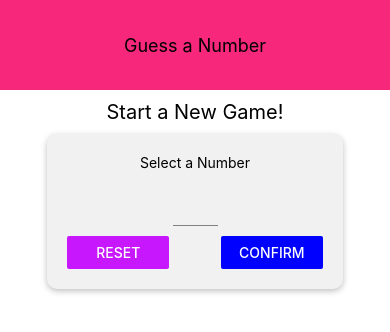
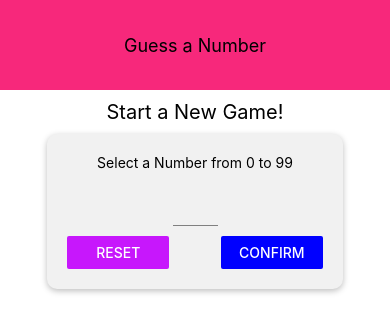
Before and after one commit to pauldubois777/UdemyReactNativeGuessNumber, a React Native app: screen / in a window 390 px wide. Shown: the top 332 px of the page. Built offline with nearby package versions, Linux system fonts and the light colour scheme.

Commit message:
number validation

```diff
--- a/src/screens/StartGameScreen.js
+++ b/src/screens/StartGameScreen.js
@@ -1,4 +1,4 @@
-import React from 'react';
+import React, { useState } from 'react';
 import { Button, StyleSheet, Text, View } from 'react-native';
 
 import Card from '../components/Card';
@@ -6,11 +6,18 @@ import Input from '../components/Input';
 import colors from '../constants/colors';
 
 const StartGameScreen = props => {
+  const [value, setValue] = useState();
+
+  const valueHandler = inputValue => {
+    const cleanInput = inputValue.replace(/[^0-9]/g, '');
+    setValue(cleanInput);
+  };
+
   return (
     <View style={styles.screen}>
       <Text style={styles.title}>Start a New Game!</Text>
       <Card style={styles.inputCard}>
-        <Text>Select a Number</Text>
+        <Text>Select a Number from 0 to 99</Text>
         <Input
           blurOnSubmit
           autoCapitalize="none"
@@ -18,6 +25,8 @@ const StartGameScreen = props => {
           keyboardType="number-pad"
           maxLength={2}
           style={styles.input}
+          onChangeText={valueHandler}
+          value={value}
         />
         <View style={styles.buttonsRow}>
           <View style={styles.buttonView}>
```
